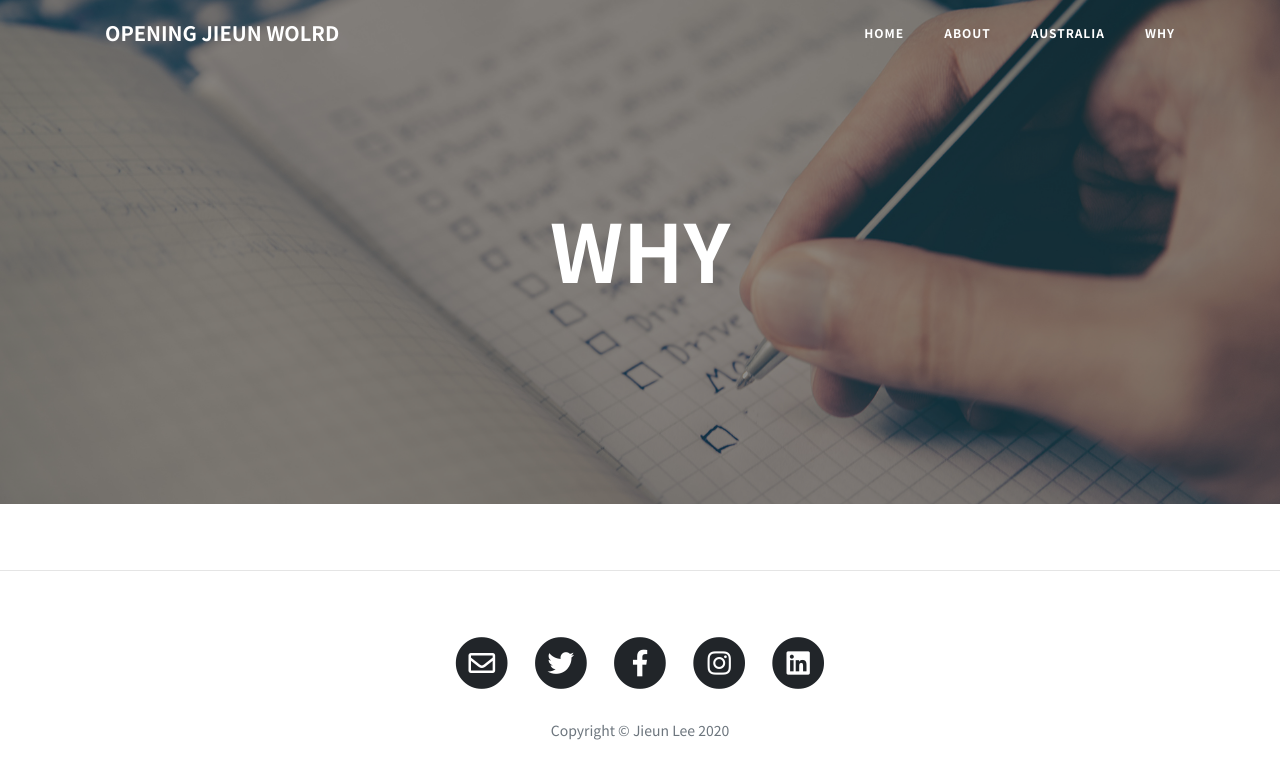
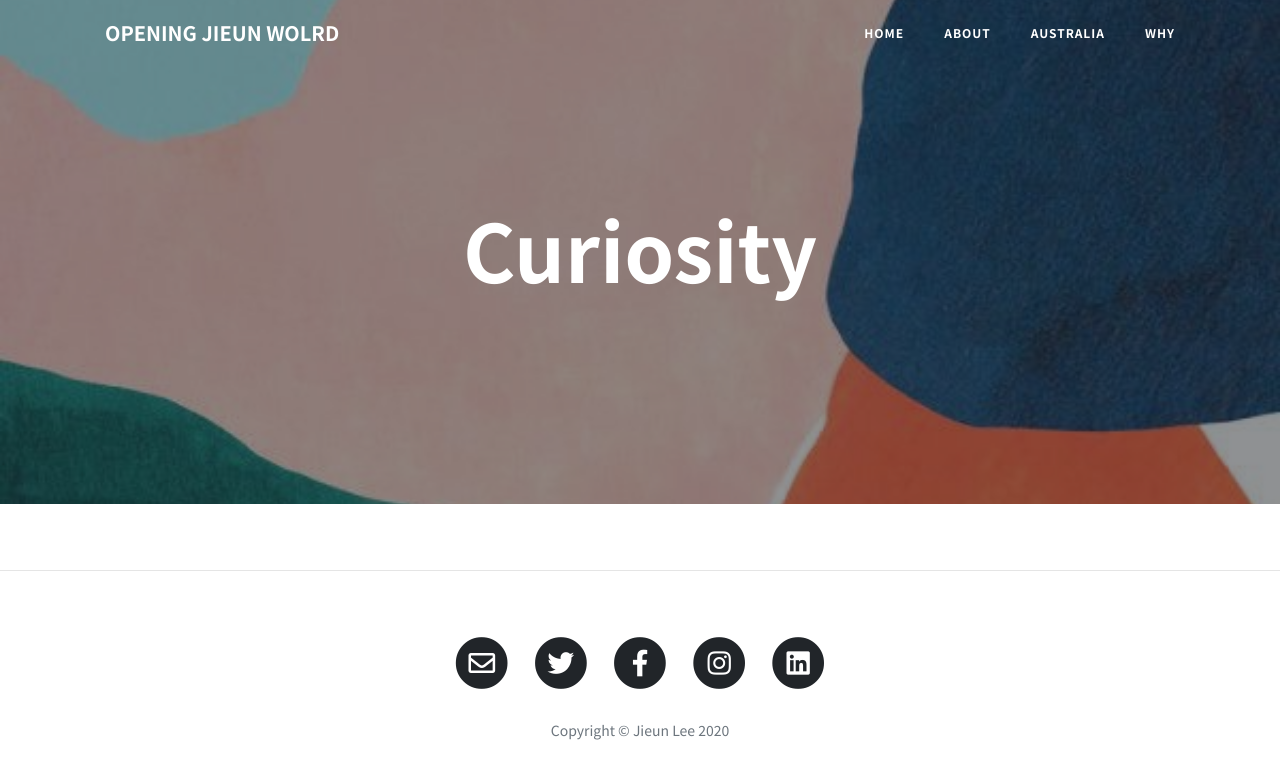
Before and after one commit to Jieun-june-lee/Openingjieun, a Jekyll site: the page built from category/Why.html, in a window 1280 px wide. Shown: the top 779 px of the page. Built offline with Jekyll 4.4.1, drawn with Linux system fonts in a browser that asks for light colours.

Commit message:
thumnail image change(Oz, why)

```diff
--- a/_includes/navbar.html
+++ b/_includes/navbar.html
@@ -15,7 +15,7 @@
           <a class="nav-link" href="{{"/about" | relative_url }}">About</a>
         </li>
         <li class="nav-item">
-          <a class="nav-link" href="{{ "/posts" | relative_url }}">Australia</a>
+          <a class="nav-link" href="{{ "/Australia" | relative_url }}">Australia</a>
         </li>
         <li class="nav-item">
           <a class="nav-link" href="{{ "/why" | relative_url }}">Why</a>
--- a/category/1.html
+++ b/category/1.html
@@ -2,7 +2,7 @@
 layout: page
 title: 카테고리 1
 permalink: /category/1/
-background: '/img/bg-post.jpg'
+background: '/img/15.jpg'
 ---
 
 	{% for post in site.categories.category-1 %}
--- a/category/Why.html
+++ b/category/Why.html
@@ -1,8 +1,8 @@
 ---
 layout: page
-title: WHY
+title: Curiosity
 permalink: /why/
-background: '/img/bg-post.jpg'
+background: '/img/11.jpg'
 ---
 
 	{% for post in site.categories.why %}
```
Also changed, not shown: img/11.jpg (added), img/13.jpg (added), img/14.jpg (added), img/16.jpg (added), img/404.png (deleted), 2 other files.
